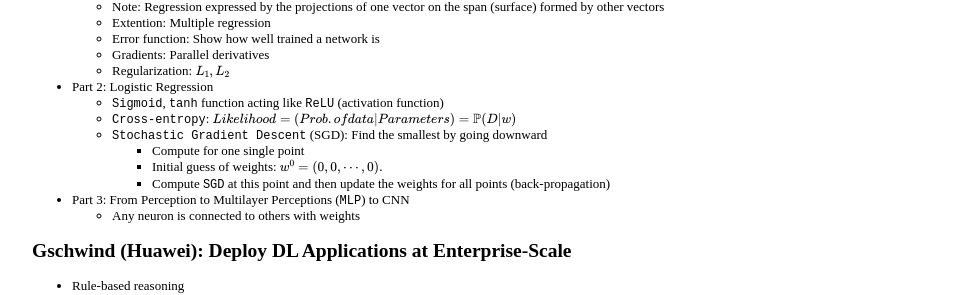
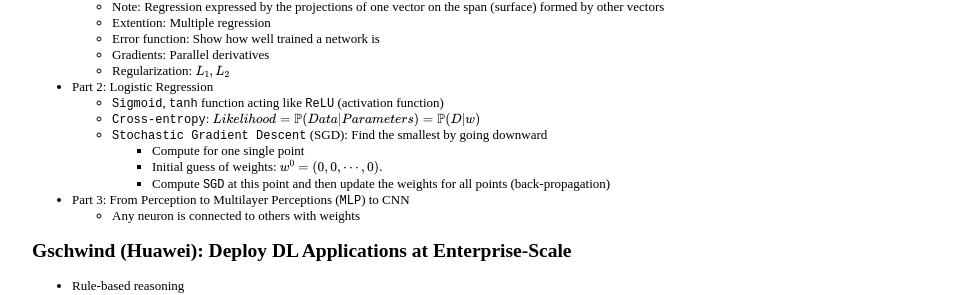
Before and after one commit to luuquangtrung/luuquangtrung.github.io_v1, a Jekyll site: the page built from _posts/2018-08-07-deeplearn-2018-notes.md, in a window 1280 px wide. Shown: the part 478-773 px from the top of the page, without its empty margins (160-1116 px from the left). Built offline with Jekyll 4.4.1, drawn with Linux system fonts in a browser that asks for light colours; our own code applies the rules of GitHub Pages for plain Markdown files; formulas are drawn with MathJax 3.

Commit message:
Update 2018-08-07-deeplearn-2018-notes.md

```diff
--- a/_posts/2018-08-07-deeplearn-2018-notes.md
+++ b/_posts/2018-08-07-deeplearn-2018-notes.md
@@ -17,7 +17,7 @@ Frameworks: `Kera 10`, `PyTorch`, `TensorFlow`
 	* Regularization: \\(L_1, L_2\\)
 * Part 2: Logistic Regression
 	* `Sigmoid`, `tanh` function acting like `ReLU` (activation function)
-	* `Cross-entropy`: \\( Likelihood = (Prob. of data \| Parameters) = \mathbb{P} (D \| w) \\)
+	* `Cross-entropy`: \\( Likelihood = \mathbb{P} (Data \| Parameters) = \mathbb{P} (D \| w) \\)
 	* `Stochastic Gradient Descent` (SGD): Find the smallest by going downward
 		* Compute for one single point
 		* Initial guess of weights: \\(w^0 = (0,0, \cdots, 0). \\)
```
